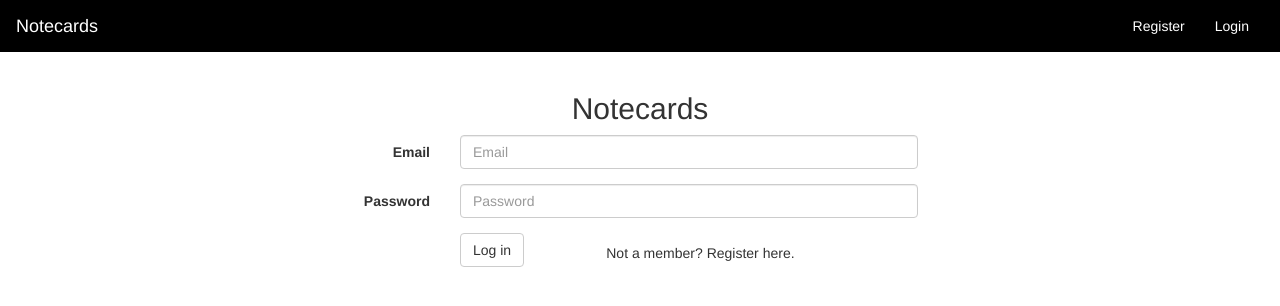
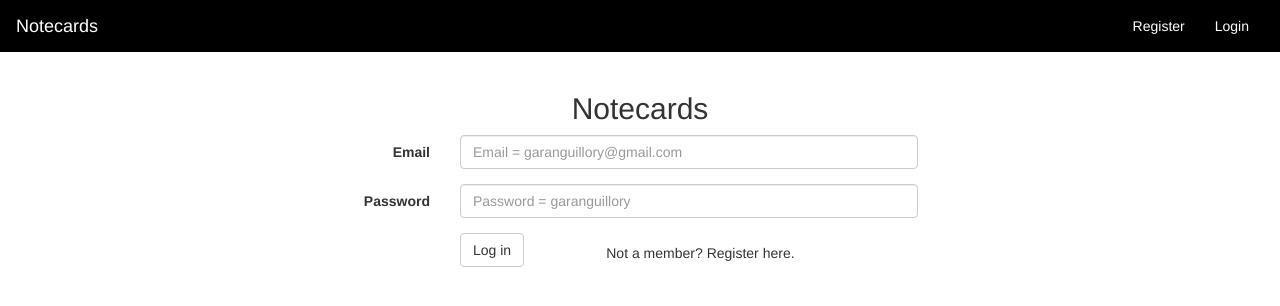
Before and after one commit to garanguillory/gStudy, a website: page src/client/index.html in a window 1280 px wide. Drawn offline with nearby package versions, Linux system fonts and the light colour scheme; some packages are replaced by stand-ins of ours.

Commit message:
Removing extraneous code.

```diff
--- a/src/client/app/components/authorization/authorization.service.js
+++ b/src/client/app/components/authorization/authorization.service.js
@@ -26,11 +26,11 @@
         $window.localStorage.clear();
       },
       register: function(user) {
-        console.log("authService user: ", user)
+        console.log("authService user: ", user);
         return $http.post('/api/auth/register', user);
       },
       setUserInfo: function(userData) {
-        console.log("userData: ", userData)
+        console.log("userData: ", userData);
         $window.localStorage.setItem('id', userData.data.data.id);
         $window.localStorage.setItem('email', userData.data.data.email);
         $window.localStorage.setItem('token', userData.data.data.token);
--- a/src/client/app/components/editdeck/editdeck.service.js
+++ b/src/client/app/components/editdeck/editdeck.service.js
@@ -21,6 +21,6 @@ angular
 										  return err;
 										});
 			}
-		}
+		};
 
 }]);
--- a/src/client/app/components/login/login.view.html
+++ b/src/client/app/components/login/login.view.html
@@ -9,13 +9,13 @@
 				  <div class="form-group">
 				    <label for="email" class="col-sm-2 control-label">Email</label>
 				    <div class="col-sm-10">
-				      <input ng-model="user.email" type="email" class="form-control" id="email" placeholder="Email">
+				      <input ng-model="user.email" type="email" class="form-control" id="email" placeholder="Email = garanguillory@gmail.com">
 				    </div>
 				  </div>
 				  <div class="form-group">
 				    <label for="password" class="col-sm-2 control-label">Password</label>
 				    <div class="col-sm-10">
-				      <input ng-model="user.password" type="password" class="form-control" id="password" placeholder="Password">
+				      <input ng-model="user.password" type="password" class="form-control" id="password" placeholder="Password = garanguillory">
 				    </div>
 				  </div>
 				  <div class="form-group">
--- a/src/client/app/components/profile/profile.directive.js
+++ b/src/client/app/components/profile/profile.directive.js
@@ -13,7 +13,7 @@ angular
 							.then(function (data) {
 							// console.log('decks', data);
 							$scope.decks = data.data.data;
-					})
+					});
 
 				// console.log('$window.localStorage: ', $window.localStorage);
 
--- a/src/client/app/components/profile/profile.service.js
+++ b/src/client/app/components/profile/profile.service.js
@@ -12,6 +12,6 @@ angular
 										  return err;
 										});
 			}
-		}
+		};
 
 }]);
--- a/src/client/app/components/study/study.directive.js
+++ b/src/client/app/components/study/study.directive.js
@@ -34,7 +34,6 @@ angular
 				};
 
 				$scope.addCorrect = function(card){
-						// card.wrong = false;
 					if($scope.current < $scope.deck.cards.length){
 						card.wrong = false;
 							$scope.correct.push(card);
@@ -49,7 +48,6 @@ angular
 				};
 
 				$scope.addIncorrect = function(card){
-						// card.wrong = true;
 					if($scope.current < $scope.deck.cards.length){
 						card.wrong = true;
 							$scope.incorrect.push(card);
```
Also changed, not shown: src/client/app/components/register/register.view.html (+2 -0 lines), src/server/routes/auth.js (+1 -7 lines), src/server/routes/users.js (+3 -4 lines).
